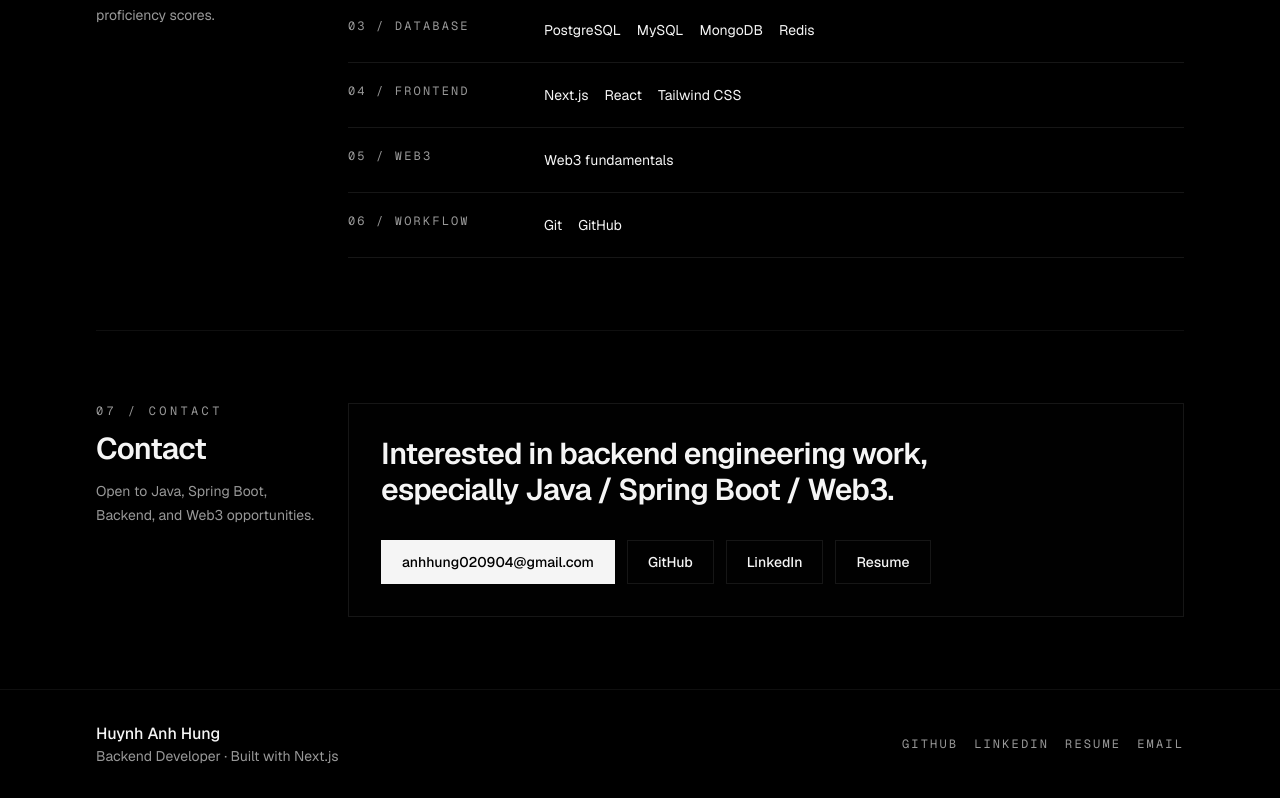
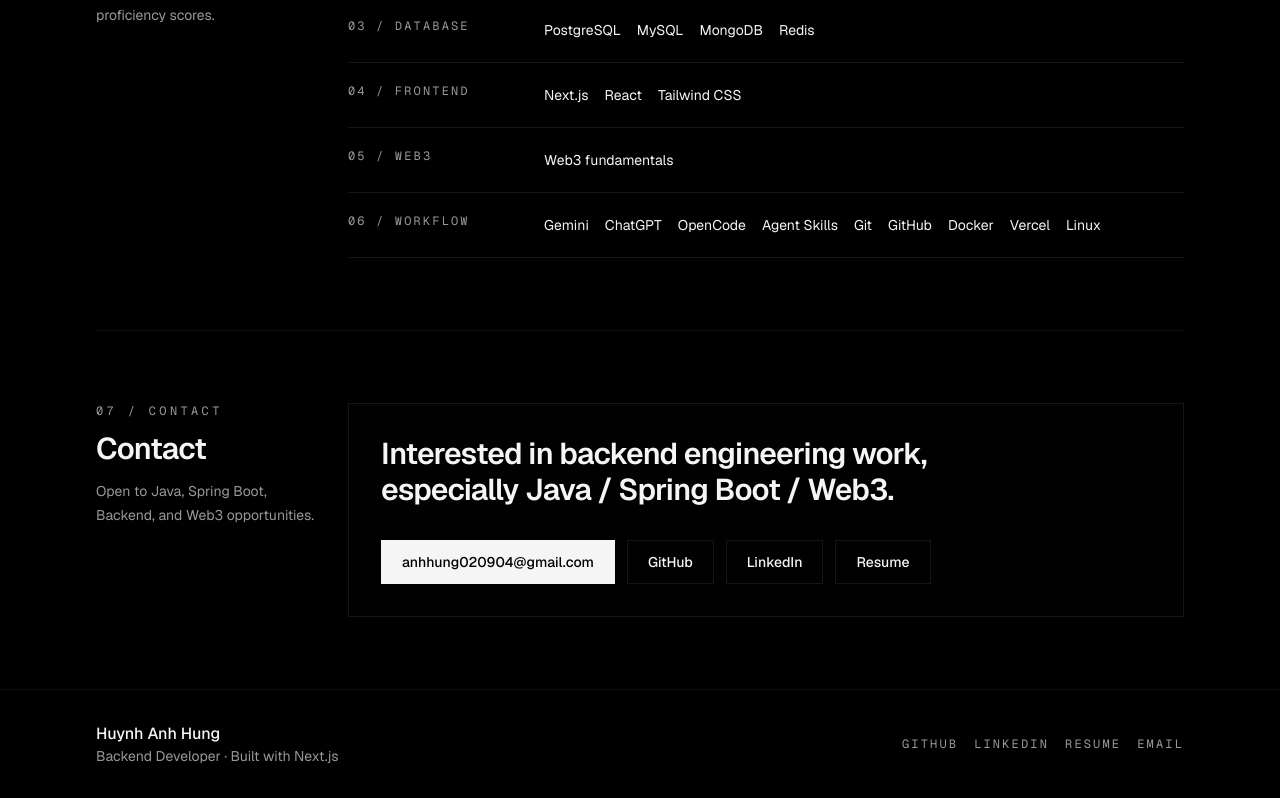
Before and after one commit to DarqPL/hungportfolio, a Next.js app: page / in a window 1280 px wide. Shown: the part 1649-2447 px from the top of the page. Built offline with nearby package versions, Linux system fonts and the light colour scheme; no server answers.

Commit message:
chore: update workflow stack

```diff
--- a/src/data/stack.ts
+++ b/src/data/stack.ts
@@ -33,6 +33,16 @@
   {
     id: "workflow",
     label: "Workflow",
-    items: ["Git", "GitHub"],
+    items: [
+      "Gemini",
+      "ChatGPT",
+      "OpenCode",
+      "Agent Skills",
+      "Git",
+      "GitHub",
+      "Docker",
+      "Vercel",
+      "Linux",
+    ],
   },
 ];
```
